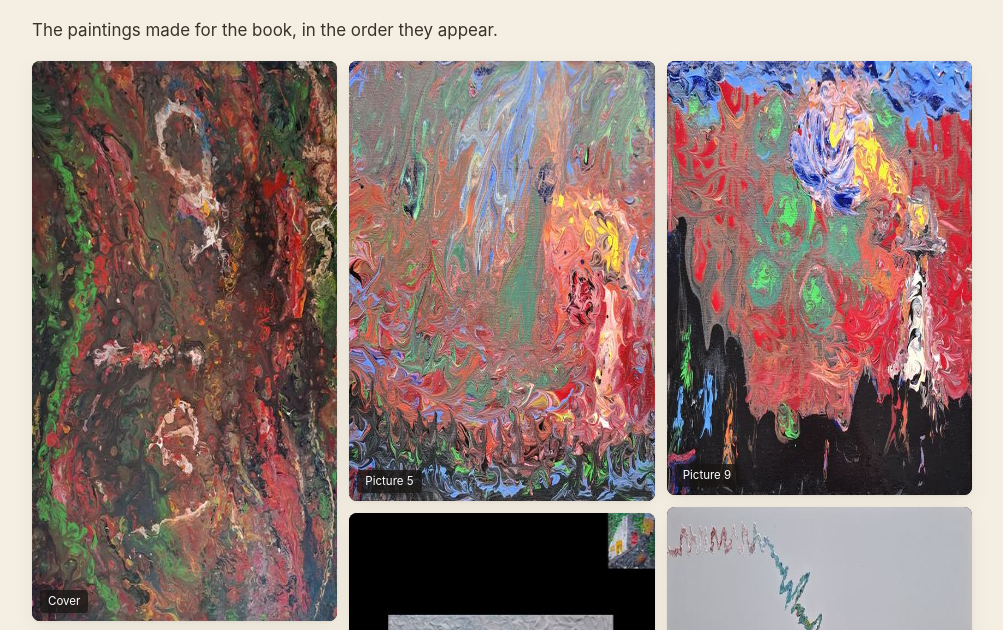
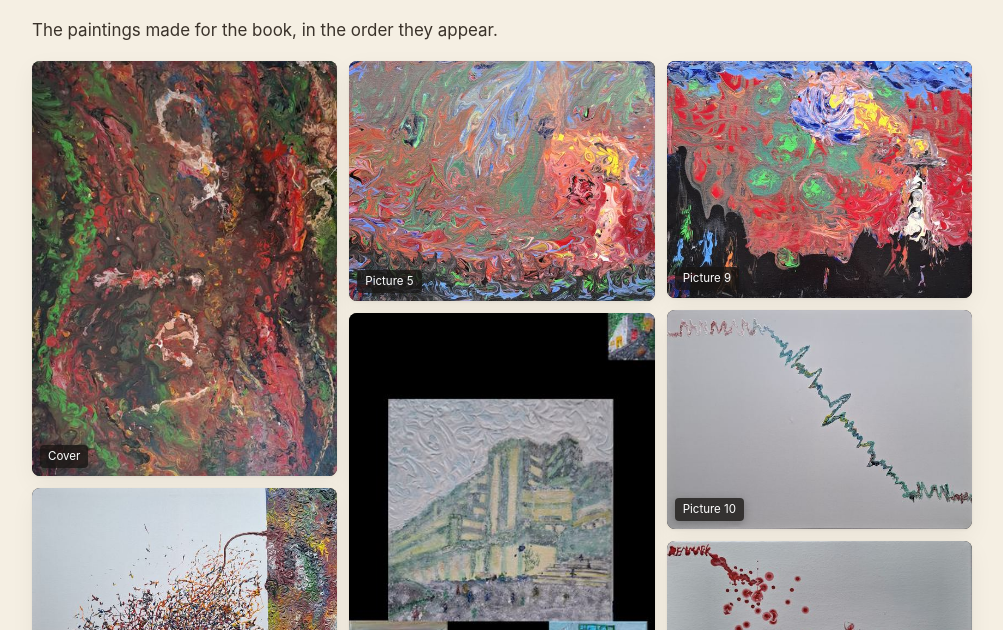
Before and after one commit to amirarasteh1990/amirarasteh1990.github.io, a plain HTML site: page paintings/sounds/index.html in a window 1280 px wide. Shown: the part 100-730 px from the top of the page, without its empty margins (138-1141 px from the left). Drawn offline with Linux system fonts and the light colour scheme.

Commit message:
fix picture review

```diff
--- a/paintings/sounds/index.html
+++ b/paintings/sounds/index.html
@@ -25,7 +25,7 @@
   .gallery .shot{position:relative;display:block;margin:0 0 12px;break-inside:avoid;border-radius:8px;
     overflow:hidden;box-shadow:var(--shadow);transition:transform .15s ease;background:#25211d}
   .gallery .shot:hover{transform:translateY(-2px)}
-  .gallery img{width:100%;display:block}
+  .gallery img{width:100%;height:auto;display:block}
   .shot-label{position:absolute;left:8px;bottom:8px;padding:4px 8px;border-radius:4px;
     background:rgba(24,21,18,.78);color:#fff;font-size:.72rem;line-height:1.3;
     box-shadow:0 2px 8px rgba(0,0,0,.25)}
```
